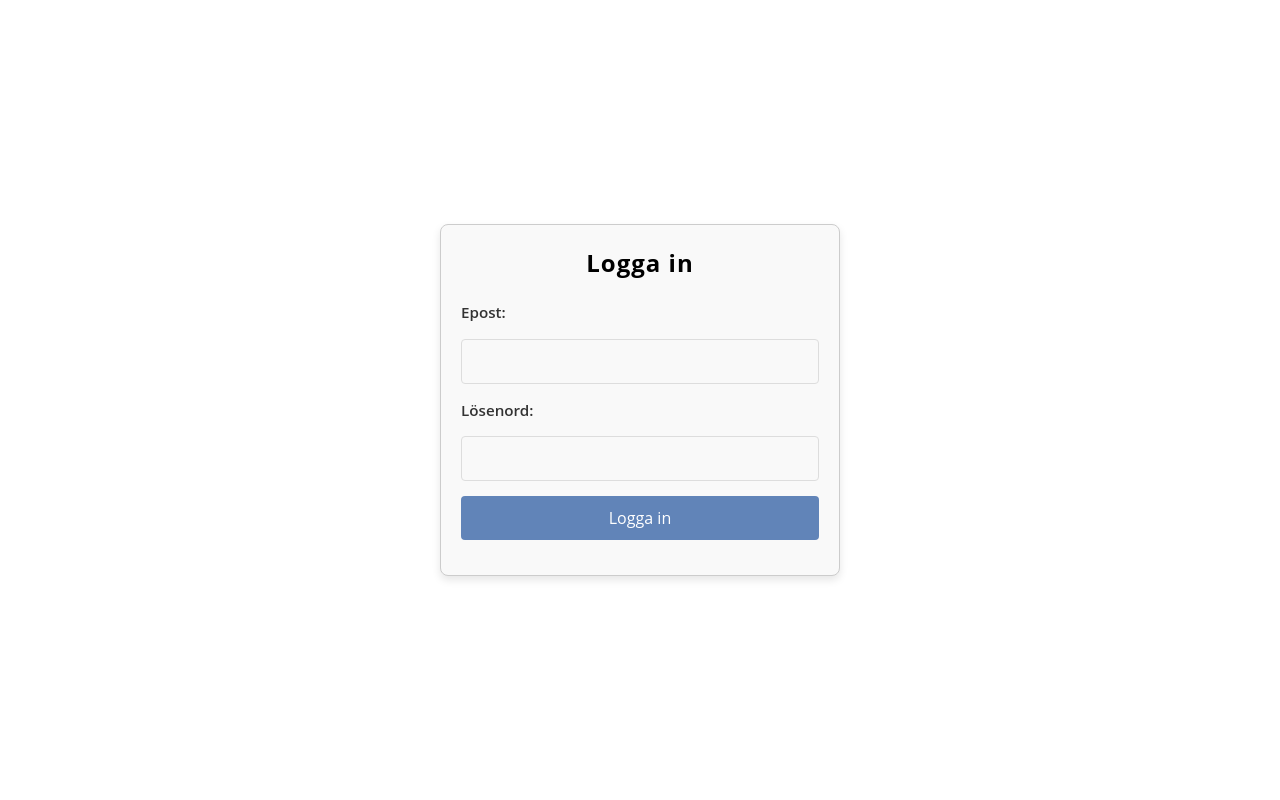
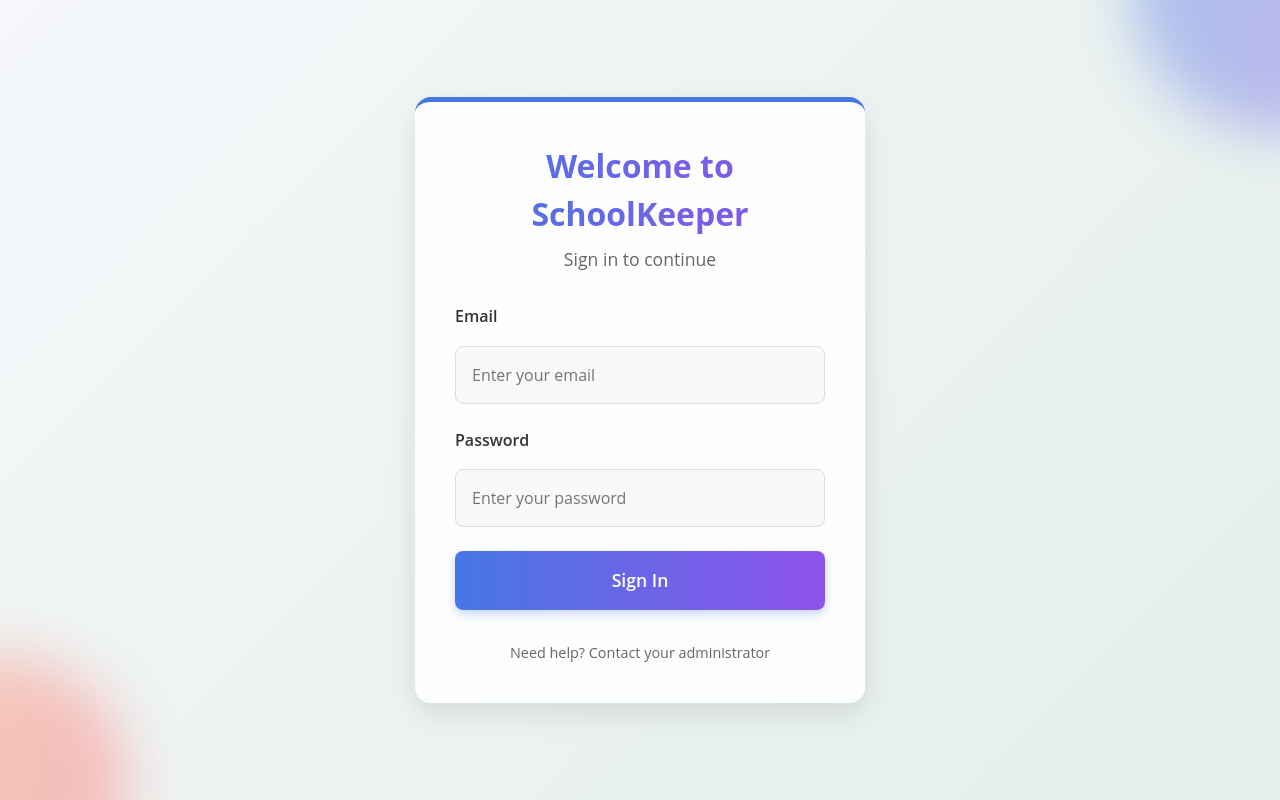
Before and after one commit to KebabMumsare/Schoolkeeper, a Vue app in the folder SchoolKeeper/: page / in a window 1280 px wide. Built offline with nearby package versions, Linux system fonts and the light colour scheme.

Commit message:
FABULES Log in

```diff
--- a/SchoolKeeper/src/views/HomeView.vue
+++ b/SchoolKeeper/src/views/HomeView.vue
@@ -11,11 +11,51 @@ export default {
       email: '',
       password: '',
       errorMessage: '',
+      isLoading: false,
+      emailError: '',
+      passwordError: '',
+      formSubmitted: false
     };
   },
   methods: {
+    validateEmail() {
+      this.emailError = '';
+      if (!this.email) {
+        this.emailError = 'Email is required';
+        return false;
+      }
+      const emailRegex = /^[^\s@]+@[^\s@]+\.[^\s@]+$/;
+      if (!emailRegex.test(this.email)) {
+        this.emailError = 'Please enter a valid email address';
+        return false;
+      }
+      return true;
+    },
+
+    validatePassword() {
+      this.passwordError = '';
+      if (!this.password) {
+        this.passwordError = 'Password is required';
+        return false;
+      }
+      return true;
+    },
+
     async submitLogin() {
+      this.formSubmitted = true;
+      this.errorMessage = '';
+
+      // Validate inputs
+      const isEmailValid = this.validateEmail();
+      const isPasswordValid = this.validatePassword();
+
+      if (!isEmailValid || !isPasswordValid) {
+        return;
+      }
+
       try {
+        this.isLoading = true;
+
         const response = await axios.post('http://localhost:1010/api/login', {
           email: this.email,
           password: this.password
@@ -28,7 +68,23 @@ export default {
         window.location.href = '/start';
       } catch (error) {
         console.error('Login error:', error);
-        this.errorMessage = 'Failed to login. Please check your credentials.';
+
+        if (error.response) {
+          // Handle different error status codes
+          if (error.response.status === 401) {
+            this.errorMessage = 'Incorrect email or password. Please try again.';
+          } else if (error.response.status === 404) {
+            this.errorMessage = 'User not found. Please check your email.';
+          } else if (error.response.status === 403) {
+            this.errorMessage = 'Your account is locked. Please contact an administrator.';
+          } else {
+            this.errorMessage = 'Login failed. Please try again later.';
+          }
+        } else {
+          this.errorMessage = 'Unable to connect to the server. Please check your internet connection.';
+        }
+      } finally {
+        this.isLoading = false;
       }
     },
     async setCurrentUser(user) {
@@ -57,28 +113,56 @@ export default {
 
 
 <template>
-  <main>
+  <main class="login-page">
     <div class="login-container">
-      <h2>Logga in</h2>
-      <form @submit.prevent="submitLogin">
+      <div class="login-header">
+        <h2>Welcome to SchoolKeeper</h2>
+        <p class="subtitle">Sign in to continue</p>
+      </div>
 
-        <div class="form-group">
-          <label for="email">Epost:</label>
-          <input type="texts" v-model="email" required />
+      <form @submit.prevent="submitLogin" class="login-form">
+        <div class="form-group" :class="{ 'has-error': emailError && formSubmitted }">
+          <label for="email">Email</label>
+          <input
+            type="email"
+            id="email"
+            v-model="email"
+            placeholder="Enter your email"
+            required
+            autocomplete="email"
+            @blur="validateEmail"
+          />
+          <div v-if="emailError && formSubmitted" class="field-error">{{ emailError }}</div>
+        </div>
+
+        <div class="form-group" :class="{ 'has-error': passwordError && formSubmitted }">
+          <label for="password">Password</label>
+          <input
+            type="password"
+            id="password"
+            v-model="password"
+            placeholder="Enter your password"
+            required
+            autocomplete="current-password"
+            @blur="validatePassword"
+          />
+          <div v-if="passwordError && formSubmitted" class="field-error">{{ passwordError }}</div>
         </div>
 
         <div class="form-group">
-          <label for="password">Lösenord:</label>
-          <input type="password" v-model="password" required />
-        </div>
-
-        <div class="form-group">
-          <button type="submit">Logga in</button>
+          <button type="submit" class="login-button" :disabled="isLoading">
+            <span v-if="isLoading" class="spinner"></span>
+            <span v-else>Sign In</span>
+          </button>
         </div>
       </form>
 
-      <div v-if="errorMessage" class="error">
+      <div v-if="errorMessage" class="error-message">
         {{ errorMessage }}
+      </div>
+
+      <div class="login-footer">
+        <p>Need help? Contact your administrator</p>
       </div>
     </div>
   </main>
@@ -86,73 +170,241 @@ export default {
 </template>
 
 <style scoped>
-main {
+.login-page {
   width: 100vw;
   height: 100vh;
   display: flex;
   justify-content: center;
   align-items: center;
+  background: linear-gradient(135deg, #f5f7fa 0%, #e4efe9 100%);
+  position: relative;
+  overflow: hidden;
+}
+
+.login-page::before {
+  content: '';
+  position: absolute;
+  width: 300px;
+  height: 300px;
+  background: linear-gradient(90deg, #4776E6 0%, #8E54E9 100%);
+  border-radius: 50%;
+  top: -150px;
+  right: -150px;
+  opacity: 0.4;
+  filter: blur(30px);
+  animation: float 8s ease-in-out infinite;
+}
+
+.login-page::after {
+  content: '';
+  position: absolute;
+  width: 250px;
+  height: 250px;
+  background: linear-gradient(90deg, #FF9966 0%, #FF5E62 100%);
+  border-radius: 50%;
+  bottom: -125px;
+  left: -125px;
+  opacity: 0.4;
+  filter: blur(30px);
+  animation: float 10s ease-in-out infinite reverse;
+}
+
+@keyframes float {
+  0% { transform: translateY(0) rotate(0deg); }
+  50% { transform: translateY(-20px) rotate(5deg); }
+  100% { transform: translateY(0) rotate(0deg); }
+}
+
+.login-container {
+  max-width: 450px;
+  width: 90%;
+  margin: 0 auto;
+  padding: 2.5rem;
+  border-radius: 16px;
+  background-color: rgba(255, 255, 255, 0.9);
+  backdrop-filter: blur(10px);
+  box-shadow: 0 10px 30px rgba(0, 0, 0, 0.1);
+  position: relative;
+  z-index: 10;
+  animation: fadeIn 0.8s ease-out;
+  border-top: 5px solid #4776E6;
+}
+
+@keyframes fadeIn {
+  from { opacity: 0; transform: translateY(20px); }
+  to { opacity: 1; transform: translateY(0); }
+}
+
+.login-header {
+  text-align: center;
+  margin-bottom: 2rem;
 }
 
 h2 {
-  font-size: 24px;
-  font-weight: bold;
-  text-align: center;
-  margin-bottom: 20px;
-  letter-spacing: 1px;
+  font-size: 2rem;
+  font-weight: 700;
+  margin-bottom: 0.5rem;
+  background: linear-gradient(90deg, #4776E6 0%, #8E54E9 100%);
+  -webkit-background-clip: text;
+  -webkit-text-fill-color: transparent;
+  background-clip: text;
+  text-fill-color: transparent;
 }
 
-.login-container {
-  max-width: 400px;
-  width: 100%;
-  margin: 0 auto;
-  padding: 20px;
-  border: 1px solid #ccc;
-  border-radius: 8px;
-  background-color: #f9f9f9;
-  box-shadow: 0 4px 8px rgba(0, 0, 0, 0.1);
+.subtitle {
+  color: #666;
+  font-size: 1.1rem;
+  margin-top: 0.5rem;
+}
+
+.login-form {
+  margin-bottom: 1.5rem;
 }
 
 .form-group {
-  margin-bottom: 15px;
+  margin-bottom: 1.5rem;
+  position: relative;
 }
 
 .form-group label {
   display: block;
-  margin-bottom: 5px;
+  margin-bottom: 0.5rem;
+  font-weight: 600;
+  color: #333;
+  font-size: 1rem;
 }
 
-.form-group input, .form-group select {
+.form-group input {
   width: 100%;
-  padding: 10px;
+  padding: 1rem;
   border: 1px solid #ddd;
-  border-radius: 4px;
-  transition: border-color 0.3s ease;
+  border-radius: 8px;
+  font-size: 1rem;
+  transition: all 0.3s ease;
+  background-color: #f9f9f9;
 }
 
-.form-group input:focus, .form-group select:focus {
-  border-color: #5cb85c;
+.form-group input:focus {
+  border-color: #4776E6;
+  box-shadow: 0 0 0 3px rgba(71, 118, 230, 0.2);
   outline: none;
+  background-color: #fff;
 }
 
-.form-group button {
+.form-group.has-error input {
+  border-color: #f44336;
+  background-color: rgba(244, 67, 54, 0.05);
+}
+
+.field-error {
+  color: #f44336;
+  font-size: 0.85rem;
+  margin-top: 0.5rem;
+  animation: fadeIn 0.3s ease-out;
+}
+
+.login-button {
   width: 100%;
-  padding: 10px;
-  background-color: #6184b8;
+  padding: 1rem;
+  background: linear-gradient(90deg, #4776E6 0%, #8E54E9 100%);
   color: white;
   border: none;
-  border-radius: 4px;
+  border-radius: 8px;
   cursor: pointer;
-  transition: transform 0.2s ease;
+  font-weight: 600;
+  font-size: 1.1rem;
+  transition: all 0.3s ease;
+  display: flex;
+  justify-content: center;
+  align-items: center;
+  box-shadow: 0 4px 10px rgba(71, 118, 230, 0.3);
 }
 
-.form-group button:hover {
-  background-color: #4c73ae;
-  transform: scale(102%);
+.login-button:hover:not(:disabled) {
+  background: linear-gradient(90deg, #3d6ae0 0%, #7e49d4 100%);
+  transform: translateY(-2px);
+  box-shadow: 0 6px 15px rgba(71, 118, 230, 0.4);
 }
 
-.error {
-  color: red;
-  margin-top: 10px;
+.login-button:active:not(:disabled) {
+  transform: translateY(0);
+  box-shadow: 0 2px 5px rgba(71, 118, 230, 0.4);
+}
+
+.login-button:disabled {
+  opacity: 0.7;
+  cursor: not-allowed;
+}
+
+.spinner {
+  display: inline-block;
+  width: 20px;
+  height: 20px;
+  border: 3px solid rgba(255, 255, 255, 0.3);
+  border-radius: 50%;
+  border-top-color: white;
+  animation: spin 1s ease-in-out infinite;
+}
+
+@keyframes spin {
+  to { transform: rotate(360deg); }
+}
+
+.error-message {
+  background-color: rgba(244, 67, 54, 0.1);
+  color: #f44336;
+  padding: 1rem;
+  border-radius: 8px;
+  margin-top: 1rem;
+  text-align: center;
+  animation: shake 0.5s ease-in-out;
+}
+
+@keyframes shake {
+  0%, 100% { transform: translateX(0); }
+  10%, 30%, 50%, 70%, 90% { transform: translateX(-5px); }
+  20%, 40%, 60%, 80% { transform: translateX(5px); }
+}
+
+.login-footer {
+  text-align: center;
+  margin-top: 2rem;
+  color: #666;
+  font-size: 0.9rem;
+}
+
+/* Responsive adjustments */
+@media (max-width: 768px) {
+  .login-container {
+    padding: 2rem;
+    width: 85%;
+  }
+
+  h2 {
+    font-size: 1.8rem;
+  }
+
+  .subtitle {
+    font-size: 1rem;
+  }
+}
+
+@media (max-width: 480px) {
+  .login-container {
+    padding: 1.5rem;
+    width: 90%;
+  }
+
+  h2 {
+    font-size: 1.6rem;
+  }
+
+  .form-group input {
+    padding: 0.9rem;
+  }
+
+  .login-button {
+    padding: 0.9rem;
+  }
 }
 </style>
```
